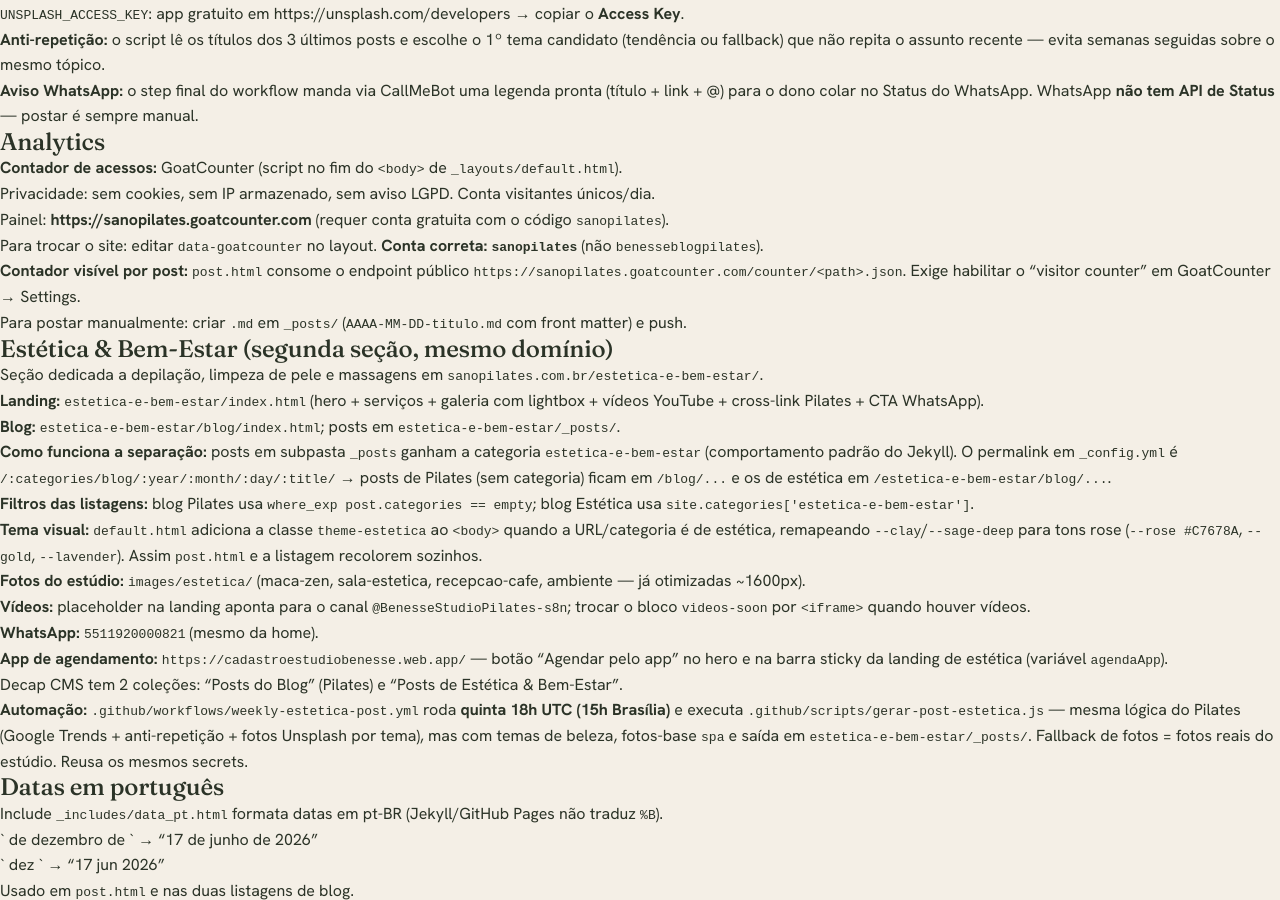
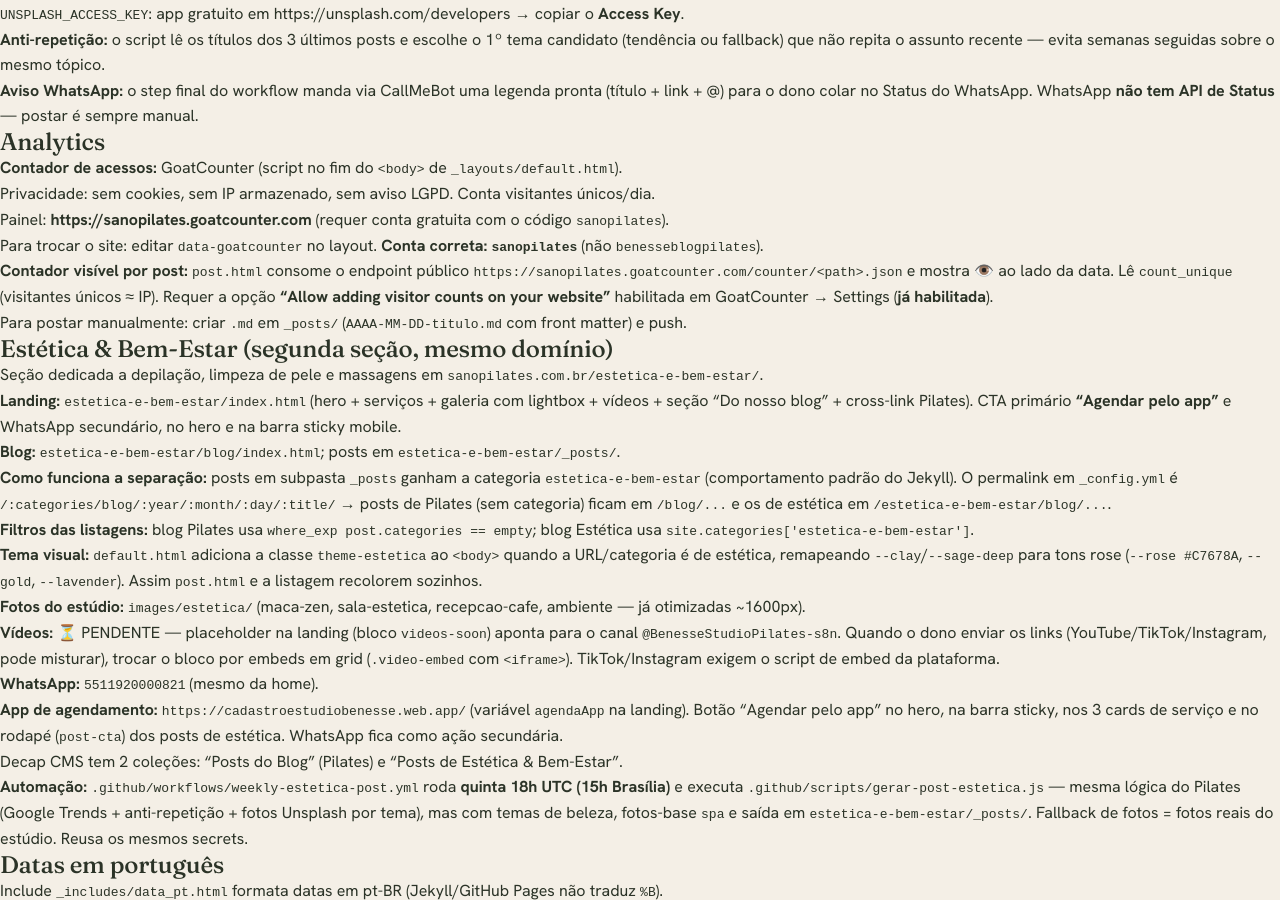
Before and after one commit to drptze-teste/sanopilates, a Jekyll site: the page built from CLAUDE.md, in a window 1280 px wide and 900 px high, scrolled down 625 px. Built offline with Jekyll 4.4.1, drawn with Linux system fonts in a browser that asks for light colours; our own code applies the rules of GitHub Pages for plain Markdown files.

Commit message:
feat: 'Agendar pelo app' no rodape dos posts de estetica + docs
- post.html (CTA estetica): botao primario agora e o app de
  agendamento; WhatsApp vira link secundario.
- CLAUDE.md: atualiza secao de estetica (CTAs do app, secao 'Do nosso
  blog', contador habilitado) e registra pendencia dos videos.

Co-Authored-By: Claude Opus 4.8 <noreply@anthropic.com>

```diff
--- a/CLAUDE.md
+++ b/CLAUDE.md
@@ -35,20 +35,20 @@ Posts publicados **automaticamente toda semana** por IA. Serve de **template** p
   - Privacidade: sem cookies, sem IP armazenado, sem aviso LGPD. Conta visitantes únicos/dia.
   - Painel: **https://sanopilates.goatcounter.com** (requer conta gratuita com o código `sanopilates`).
   - Para trocar o site: editar `data-goatcounter` no layout. **Conta correta: `sanopilates`** (não `benesseblogpilates`).
-  - **Contador visível por post:** `post.html` consome o endpoint público `https://sanopilates.goatcounter.com/counter/<path>.json`. Exige habilitar o "visitor counter" em GoatCounter → Settings.
+  - **Contador visível por post:** `post.html` consome o endpoint público `https://sanopilates.goatcounter.com/counter/<path>.json` e mostra 👁️ ao lado da data. Lê `count_unique` (visitantes únicos ≈ IP). Requer a opção **"Allow adding visitor counts on your website"** habilitada em GoatCounter → Settings (**já habilitada**).
 - Para postar manualmente: criar `.md` em `_posts/` (`AAAA-MM-DD-titulo.md` com front matter) e push.
 
 ## Estética & Bem-Estar (segunda seção, mesmo domínio)
 Seção dedicada a depilação, limpeza de pele e massagens em `sanopilates.com.br/estetica-e-bem-estar/`.
-- **Landing:** `estetica-e-bem-estar/index.html` (hero + serviços + galeria com lightbox + vídeos YouTube + cross-link Pilates + CTA WhatsApp).
+- **Landing:** `estetica-e-bem-estar/index.html` (hero + serviços + galeria com lightbox + vídeos + seção "Do nosso blog" + cross-link Pilates). CTA primário **"Agendar pelo app"** e WhatsApp secundário, no hero e na barra sticky mobile.
 - **Blog:** `estetica-e-bem-estar/blog/index.html`; posts em `estetica-e-bem-estar/_posts/`.
 - **Como funciona a separação:** posts em subpasta `_posts` ganham a categoria `estetica-e-bem-estar` (comportamento padrão do Jekyll). O permalink em `_config.yml` é `/:categories/blog/:year/:month/:day/:title/` → posts de Pilates (sem categoria) ficam em `/blog/...` e os de estética em `/estetica-e-bem-estar/blog/...`.
 - **Filtros das listagens:** blog Pilates usa `where_exp post.categories == empty`; blog Estética usa `site.categories['estetica-e-bem-estar']`.
 - **Tema visual:** `default.html` adiciona a classe `theme-estetica` ao `<body>` quando a URL/categoria é de estética, remapeando `--clay`/`--sage-deep` para tons rose (`--rose #C7678A`, `--gold`, `--lavender`). Assim `post.html` e a listagem recolorem sozinhos.
 - **Fotos do estúdio:** `images/estetica/` (maca-zen, sala-estetica, recepcao-cafe, ambiente — já otimizadas ~1600px).
-- **Vídeos:** placeholder na landing aponta para o canal `@BenesseStudioPilates-s8n`; trocar o bloco `videos-soon` por `<iframe>` quando houver vídeos.
+- **Vídeos:** ⏳ PENDENTE — placeholder na landing (bloco `videos-soon`) aponta para o canal `@BenesseStudioPilates-s8n`. Quando o dono enviar os links (YouTube/TikTok/Instagram, pode misturar), trocar o bloco por embeds em grid (`.video-embed` com `<iframe>`). TikTok/Instagram exigem o script de embed da plataforma.
 - **WhatsApp:** `5511920000821` (mesmo da home).
-- **App de agendamento:** `https://cadastroestudiobenesse.web.app/` — botão "Agendar pelo app" no hero e na barra sticky da landing de estética (variável `agendaApp`).
+- **App de agendamento:** `https://cadastroestudiobenesse.web.app/` (variável `agendaApp` na landing). Botão "Agendar pelo app" no hero, na barra sticky, nos 3 cards de serviço e no rodapé (`post-cta`) dos posts de estética. WhatsApp fica como ação secundária.
 - Decap CMS tem 2 coleções: "Posts do Blog" (Pilates) e "Posts de Estética & Bem-Estar".
 - **Automação:** `.github/workflows/weekly-estetica-post.yml` roda **quinta 18h UTC (15h Brasília)** e executa `.github/scripts/gerar-post-estetica.js` — mesma lógica do Pilates (Google Trends + anti-repetição + fotos Unsplash por tema), mas com temas de beleza, fotos-base `spa` e saída em `estetica-e-bem-estar/_posts/`. Fallback de fotos = fotos reais do estúdio. Reusa os mesmos secrets.
 
--- a/_layouts/post.html
+++ b/_layouts/post.html
@@ -112,10 +112,10 @@ layout: default
     <h3>Estúdio Benesse · Estética &amp; Bem-Estar</h3>
     <p>Depilação, limpeza de pele, massagens e recovery — autocuidado num ambiente acolhedor.</p>
     <p class="endereco">📍 Chácara Santo Antônio, São Paulo</p>
-    <a href="https://wa.me/5511920000821?text=Ol%C3%A1%21%20Vim%20pelo%20blog%20e%20quero%20agendar%20um%20hor%C3%A1rio%20de%20Est%C3%A9tica%20%26%20Bem-Estar" target="_blank" rel="noopener" class="post-cta-btn">Agendar pelo WhatsApp →</a>
+    <a href="https://cadastroestudiobenesse.web.app/" target="_blank" rel="noopener" class="post-cta-btn">Agendar pelo app →</a>
     <p class="post-cta-links">
+      <a href="https://wa.me/5511920000821?text=Ol%C3%A1%21%20Vim%20pelo%20blog%20e%20quero%20agendar%20um%20hor%C3%A1rio%20de%20Est%C3%A9tica%20%26%20Bem-Estar" target="_blank" rel="noopener">WhatsApp</a> ·
       <a href="{{ site.baseurl }}/estetica-e-bem-estar/">Estética &amp; Bem-Estar</a> ·
-      <a href="{{ site.baseurl }}/">Pilates</a> ·
       <a href="https://www.instagram.com/benessestudiopilates" target="_blank" rel="noopener">Instagram</a>
     </p>
   </aside>
```
